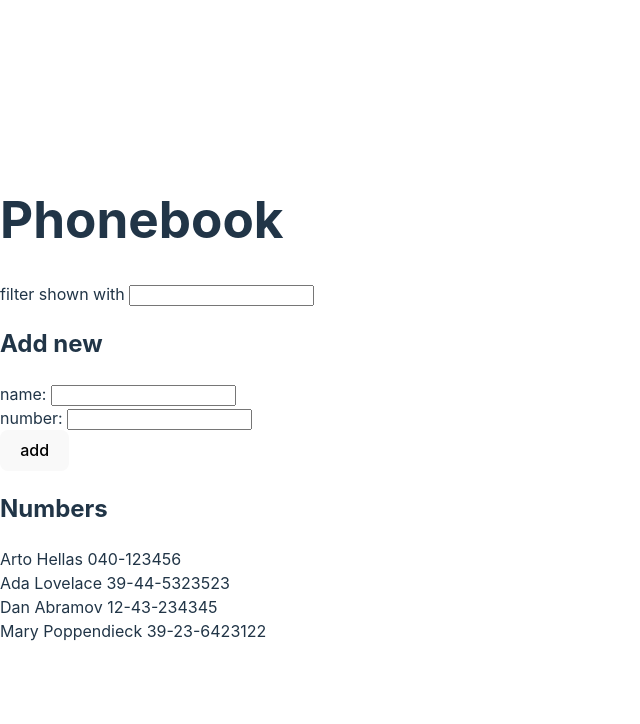
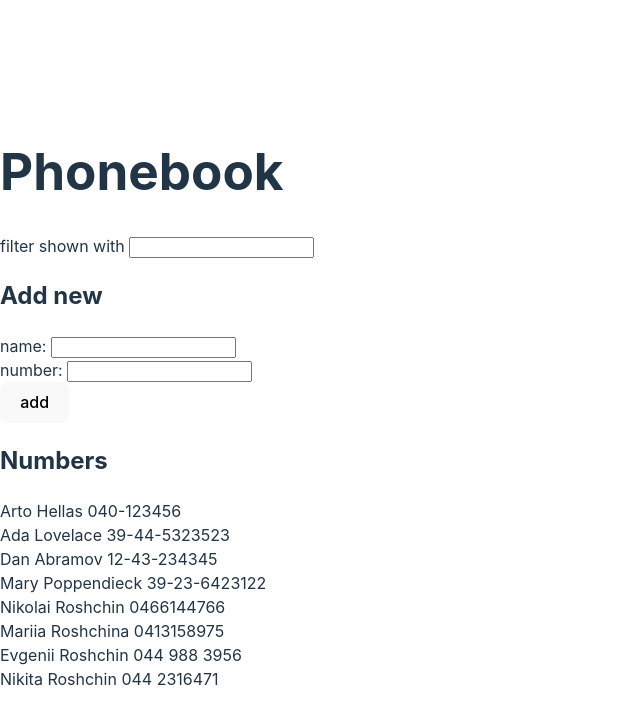
Before and after one commit to nikolairoshchin/fullstackopen, a React (Vite) app in the folder part2/phonebook/: page / in a window 1280 px wide. Shown: the top 724 px of the page, without its empty margins (0-640 px from the left). Built offline with nearby package versions, Linux system fonts and the light colour scheme; data requests are answered from the project's data file.

Commit message:
exercise 2.12 added

```diff
--- a/part2/phonebook/db.json
+++ b/part2/phonebook/db.json
@@ -1,5 +1,5 @@
 {
-  "persons":[
+  "persons": [
     {
       "name": "Arto Hellas",
       "number": "040-123456",
@@ -19,6 +19,26 @@
       "name": "Mary Poppendieck",
       "number": "39-23-6423122",
       "id": "4"
+    },
+    {
+      "id": "41",
+      "name": "Nikolai Roshchin",
+      "number": "0466144766"
+    },
+    {
+      "id": "411",
+      "name": "Mariia Roshchina",
+      "number": "0413158975"
+    },
+    {
+      "id": "9570",
+      "name": "Evgenii Roshchin",
+      "number": "044 988 3956"
+    },
+    {
+      "id": "aff8",
+      "name": "Nikita Roshchin",
+      "number": "044 2316471"
     }
   ]
 }
--- a/part2/phonebook/src/components/AddName.jsx
+++ b/part2/phonebook/src/components/AddName.jsx
@@ -1,3 +1,4 @@
+import axios from 'axios'
 import { useState } from 'react'
 
 const AddName = ( {persons, setPersons} ) => {
@@ -19,16 +20,18 @@ const AddName = ( {persons, setPersons} ) => {
       return
     }
 
-    const newId = persons.at(-1).id + 1
     const newPerson = {
       name: newName,
       number: newNumber,
-      id: newId
     }
-    setPersons(persons.concat(newPerson))
-    setNewName('')
-    setNewNumber('')
-    }
+    axios
+      .post('http://localhost:3001/persons', newPerson)
+      .then(response => {
+        setPersons(persons.concat(response.data))
+        setNewName('')
+        setNewNumber('')
+    })
+  }
 
   const handleNameChange = (event) => {
     setNewName(event.target.value)
```
